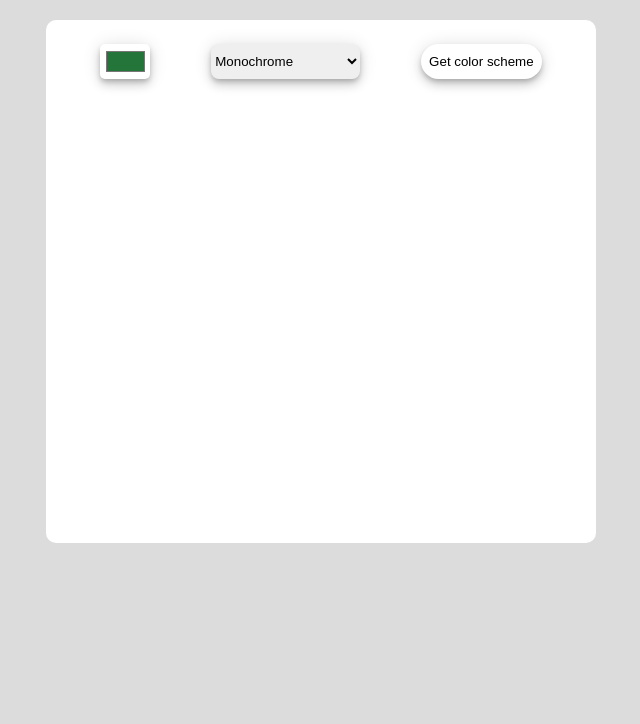
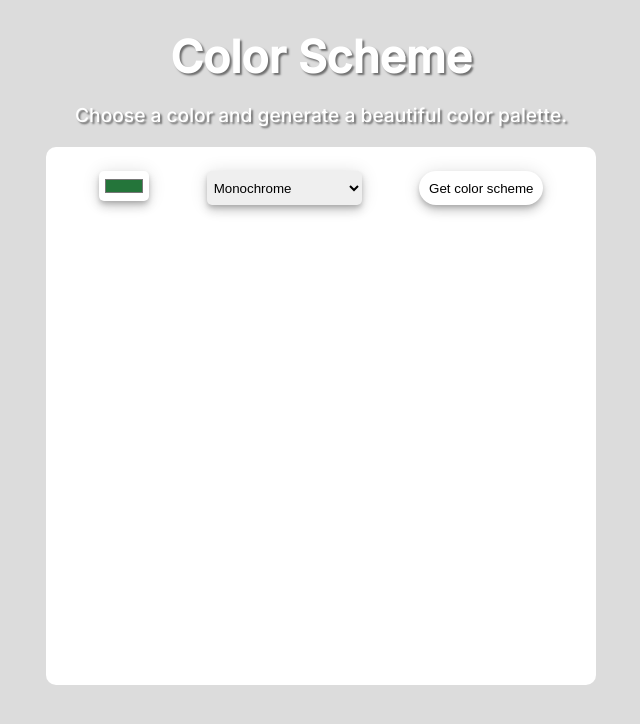
Before and after one commit to ElenaBlundell/Color-Scheme, a plain HTML site: page index.html in a window 1280 px wide. Shown: the whole page, without its empty margins (319-959 px from the left). Drawn offline with Linux system fonts and the light colour scheme; no server answers.

Commit message:
small changes in css
changed rem to em, changed heights and widths from px to vh and %

```diff
--- a/index.css
+++ b/index.css
@@ -7,41 +7,56 @@ html, body {
 }
 
 .container {
+    width: 90vw;
     max-width: 550px;
     margin: 20px auto;
     background: #FFF;
     border-radius: 10px;
 }
 
-header {
-    padding: 1.5rem;
+h1 {
+    font-size: 2.8em;
+    color: #FFF;
+    text-shadow: 2px 2px 2px rgba(0, 0, 0, .5);
+    margin-bottom: 0;
+}
+
+header p {
+   text-shadow: 2px 2px 2px rgba(0, 0, 0, .5);
+   color: #FFF;
+   font-size: 1.2em;
+}
+
+.settings {
+    padding: 1.5em;
     display: flex;
     justify-content: space-around;
 }
 
-header *, .color-block, p {
+.settings *, .color-block {
     cursor: pointer;
     box-shadow: rgba(0, 0, 0, .2) 0 3px 5px -1px,rgba(0, 0, 0, .14) 0 6px 10px 0,rgba(0, 0, 0, .12) 0 1px 18px 0;
 }
 
 #color-picker {
     background: #FFFFFF;
-    height: 2.2rem;
-    padding: 0.2rem;
+    height: 2.2em;
+    padding: 0.3em;
     border: none;
     border-radius: 5px;
 }
 
 select {
     border: none;
-    border-radius: 8px;
+    border-radius: 5px;
+    padding: 3px;
 }
 
 #color-scheme {
     display: flex;
-    height: 400px;
-    margin: 0 1rem;
-    padding-bottom: 2.5rem;
+    height: 52vh;
+    margin: 0 1em;
+    padding-bottom: 2.5em;
 }
 
 .color-line {
@@ -64,7 +79,7 @@ button {
   background-color: #fff;
   border-radius: 24px;
   border-style: none;
-  padding: 0.5rem;
+  padding: 0.6rem;
   }
 
   button:hover,
@@ -77,8 +92,9 @@ button {
       outline-width: 1px;
   }
 
-  p {
+  .color-line p {
   border-radius: 24px;
-  padding: 0.3rem;
+  padding: 0.3em;
   cursor: grab;
+  box-shadow: rgba(0, 0, 0, .2) 0 3px 5px -1px,rgba(0, 0, 0, .14) 0 6px 10px 0,rgba(0, 0, 0, .12) 0 1px 18px 0;
   }
--- a/index.html
+++ b/index.html
@@ -11,8 +11,12 @@
     <link href="https://fonts.googleapis.com/css2?family=Inter:wght@500&display=swap" rel="stylesheet">
 </head>
 <body>
+    <header>
+        <h1>Color Scheme</h1>
+        <p>Choose a color and generate a beautiful color palette.</p>
+    </header>
     <div class="container">
-        <header>
+        <section class="settings">
             <input type="color" id="color-picker" value="#24753a">
             <select name="color-mode" id="color-mode">
                 <option value="monochrome">Monochrome</option>
@@ -25,7 +29,7 @@
                 <option value="quad">Quad</option>
             </select>
             <button id="get-color-scheme-btn">Get color scheme</button>
-        </header>
+        </section>
         <main>
             <div id="color-scheme"></div>
         </main>
```
